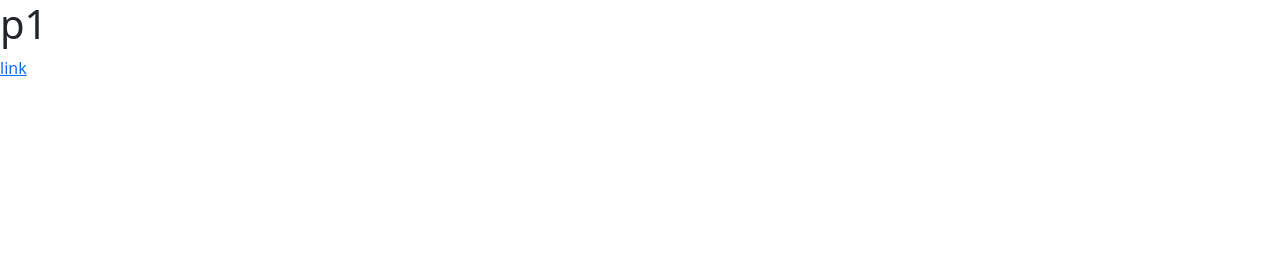
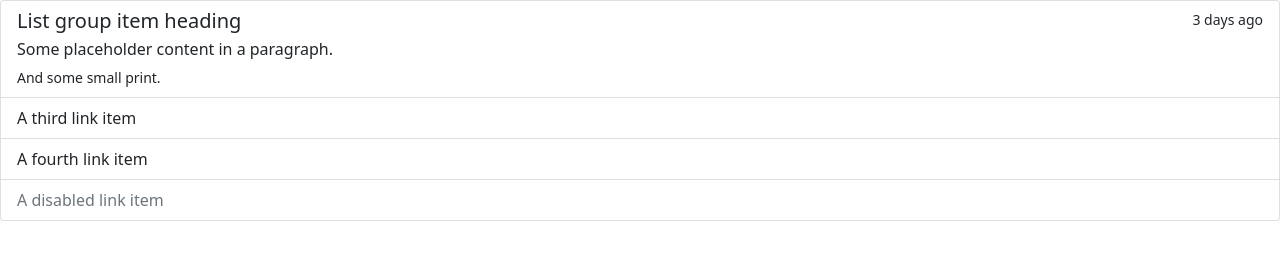
Before and after one commit to JDayzie/jdayzie.github.io, a plain HTML site: page index.html in a window 1280 px wide. Drawn offline with nearby package versions, Linux system fonts and the light colour scheme.

Commit message:
update: index, add info on item list

```diff
--- a/index.html
+++ b/index.html
@@ -11,8 +11,20 @@
 </head>
 
 <body>
-    <h1>p1</h1>
-    <a href="./page2.html">link</a>
+    <div class="list-group">
+        <a href="./p1.html" class="list-group-item list-group-item-action">
+            <div class="d-flex w-100 justify-content-between">
+                <h5 class="mb-1">List group item heading</h5>
+                <small>3 days ago</small>
+            </div>
+            <p class="mb-1">Some placeholder content in a paragraph.</p>
+            <small>And some small print.</small>
+        </a>
+        <a href="#" class="list-group-item list-group-item-action">A third link item</a>
+        <a href="#" class="list-group-item list-group-item-action">A fourth link item</a>
+        <a href="#" class="list-group-item list-group-item-action disabled" tabindex="-1" aria-disabled="true">A
+            disabled link item</a>
+    </div>
     <script src="https://cdn.jsdelivr.net/npm/@popperjs/core@2.9.2/dist/umd/popper.min.js"
         integrity="sha384-IQsoLXl5PILFhosVNubq5LC7Qb9DXgDA9i+tQ8Zj3iwWAwPtgFTxbJ8NT4GN1R8p"
         crossorigin="anonymous"></script>
```
Also changed, not shown: p1.html (renamed from page2.html).
